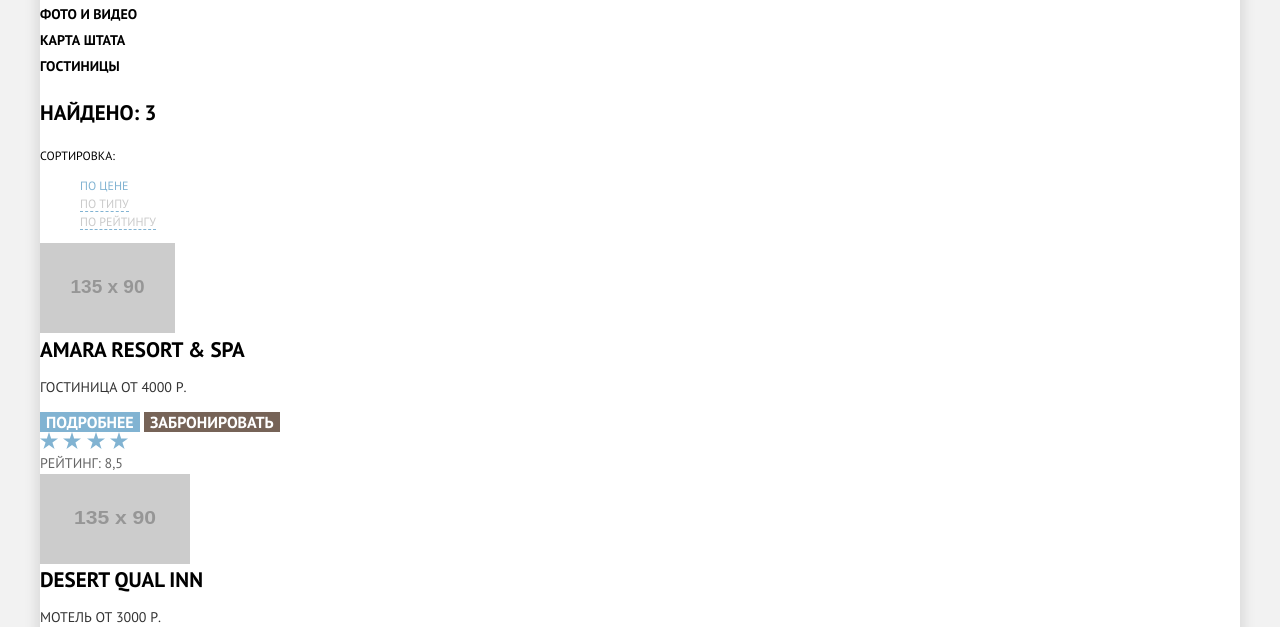
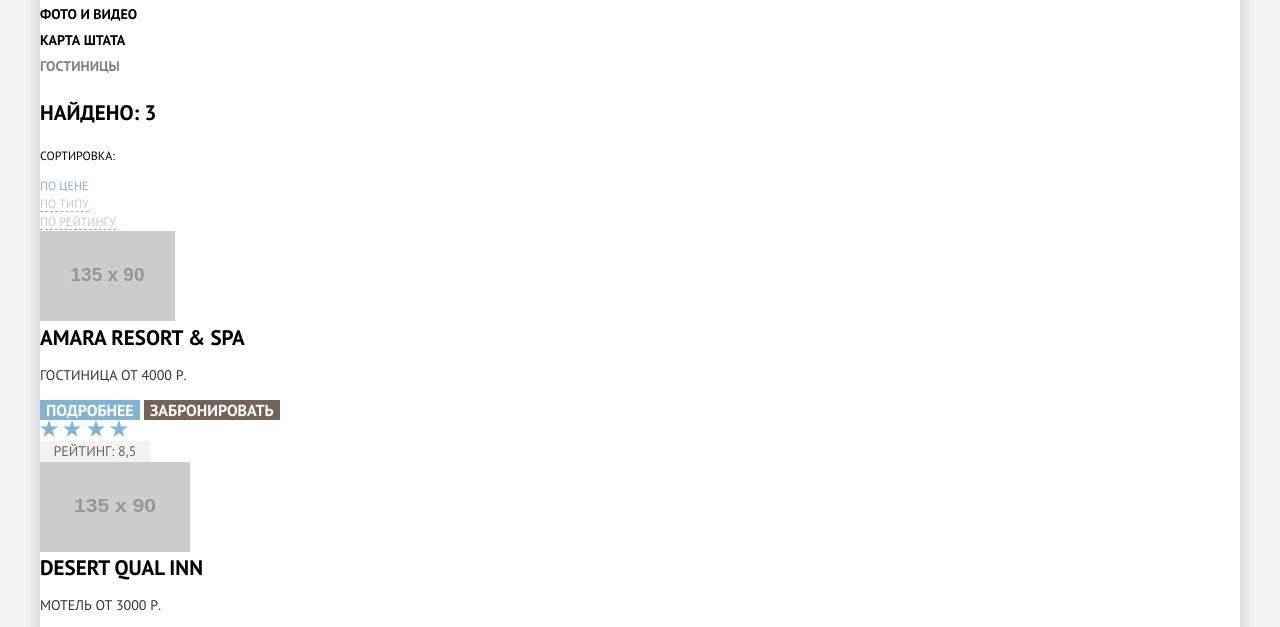
Before and after one commit to RessourdAlex/1500497-sedona-29, a plain HTML site: page hotels.html in a window 1280 px wide. Shown: the part 128-755 px from the top of the page. Drawn offline with Linux system fonts and the light colour scheme; placeholder pictures from the web are drawn by us.

Commit message:
Правки в стилизации внутренней страницы

```diff
--- a/css/style.css
+++ b/css/style.css
@@ -44,7 +44,7 @@
     padding: 0;
     height: 100%;
 }
-.site-navigation-item a{
+.site-navigation-item{
     color: var(--basic-black);
     font-size: 14px;
     line-height: 26px;
@@ -173,10 +173,6 @@
 
 
 
-
-
-
-
 /*стили внутренней страницы*/
 
 
@@ -185,7 +181,7 @@
     list-style: none;
 }
 
-.sorted-hotels-list, .phone-list {
+.sorting-options-list, .sorted-hotels-list, .phone-list {
     margin: 0;
     padding: 0;
 }
@@ -204,6 +200,10 @@
     color: var(--basic-blue-light-2);
     border-bottom: 0;
     text-decoration: none;
+}
+
+.nav-active {
+    color: var(--basic-grey-1);
 }
 
 .color-filter:hover {
@@ -283,7 +283,10 @@
 /*стилизация рейтинга*/
 
 .rating {
+    width: 110px;
+    text-align: center;
     font-size: 14px;
     line-height: 21px;
-    color: var(--basic-grey-middle)
+    color: var(--basic-grey-middle);
+    background-color: var(--basic-grey-body);
 }
--- a/hotels.html
+++ b/hotels.html
@@ -17,10 +17,10 @@
                 <img src="https://via.placeholder.com/150x100" width="150" height="100" alt="Логотип Седоны">
             </a>
             <ul class="site-navigation-list">
-                <li class="site-navigation-item ss"><a href="blank.html">информация</a></li>
-                <li class="site-navigation-item"><a href="blank.html">фото и видео </a></li>
-                <li class="site-navigation-item"><a href="blank.html">карта штата</a></li>
-                <li class="site-navigation-item"><a href="hotels.html">гостиницы</a></li>
+                <li><a class="site-navigation-item ss" href="blank.html">информация</a></li>
+                <li><a class="site-navigation-item" href="blank.html">фото и видео </a></li>
+                <li><a class="site-navigation-item" href="blank.html">карта штата</a></li>
+                <li><a class="site-navigation-item nav-active" href="hotels.html">гостиницы</a></li>
             </ul>
         </nav>
 
```
